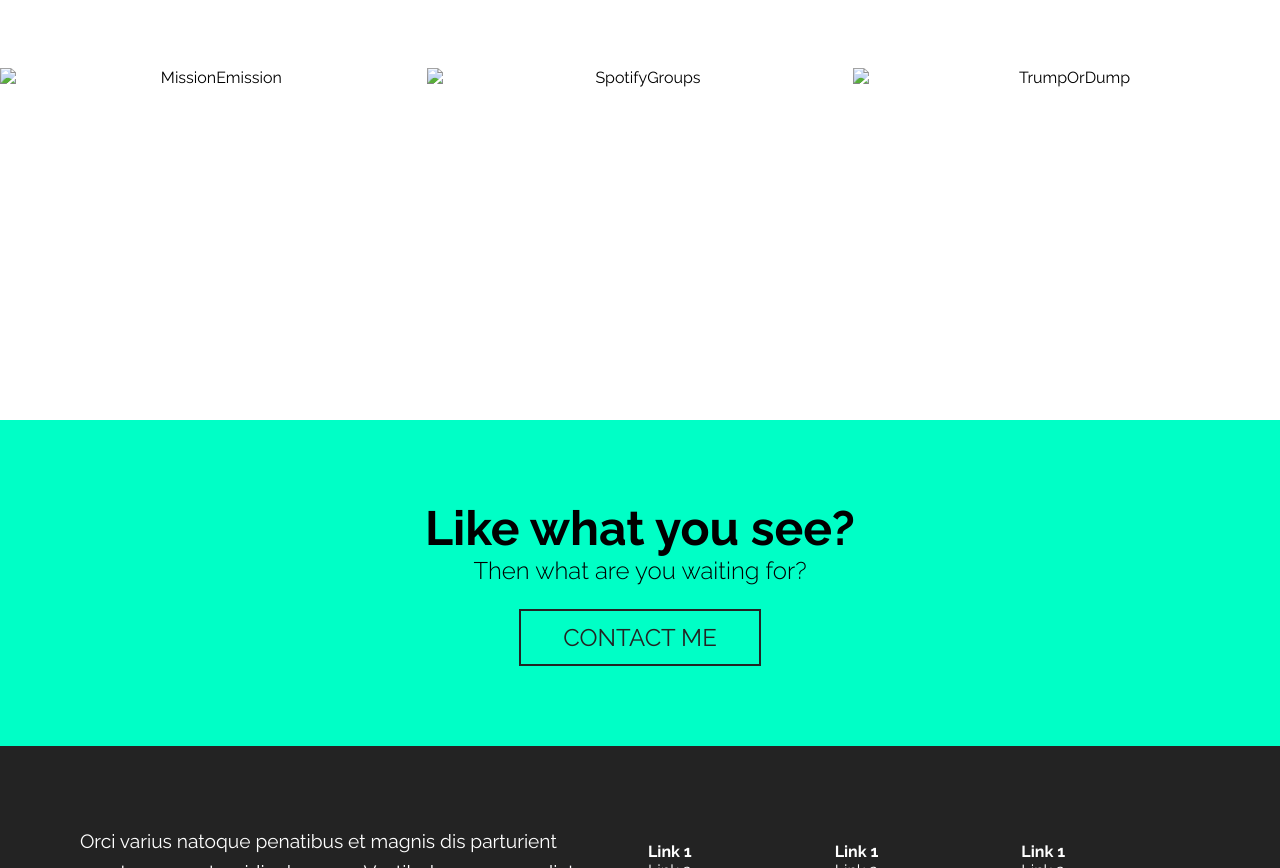
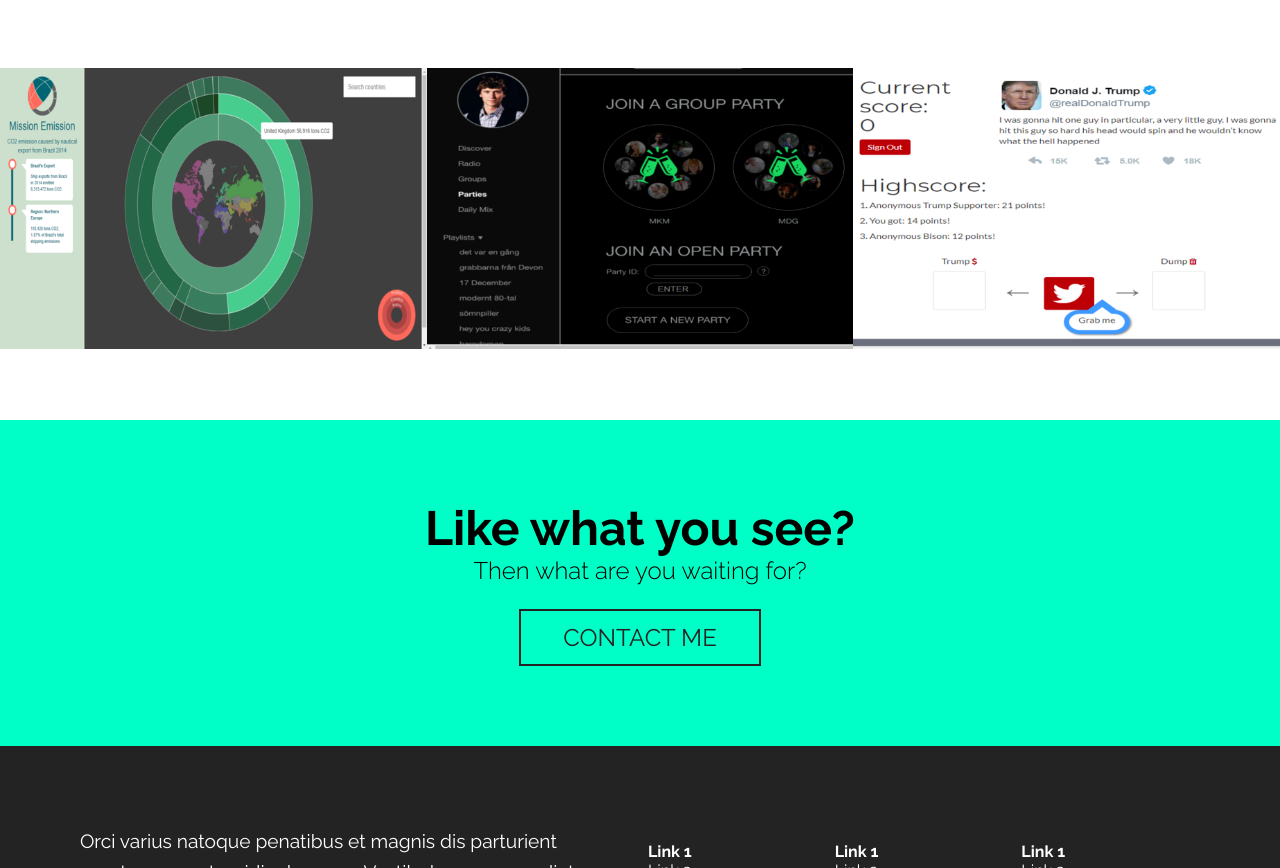
Before and after one commit to Eriklindstrom/Portfolio2.0, a plain HTML site: page index.html in a window 1280 px wide. Shown: the part 1953-2821 px from the top of the page. Drawn offline with nearby package versions, Linux system fonts and the light colour scheme; the site is published under a folder, as on GitHub Pages, so addresses that start at the root find nothing.

Commit message:
trying to fix images

```diff
--- a/index.html
+++ b/index.html
@@ -89,7 +89,7 @@
 
             <!--Porfolio item 04-->
             <figure class="port-item">
-                <img src="/img/MissionEmission.png" alt="MissionEmission">
+                <img src="img/MissionEmission.png" alt="MissionEmission">
                 <figcaption class="port-desc">
                     <p>Mission Emission</p>
                     <a data-fancybox="gallery" href="img/MissionEmission.png" class="button button-accent button-small"
@@ -99,7 +99,7 @@
 
             <!--Porfolio item 05-->
             <figure class="port-item">
-                <img src="/img/SpotifyGroups.png" alt="SpotifyGroups">
+                <img src="img/SpotifyGroups.png" alt="SpotifyGroups">
                 <figcaption class="port-desc">
                     <p>Spotify Groups</p>
                     <a data-fancybox="gallery" href="img/SpotifyGroups.png" class="button button-accent button-small"
@@ -109,7 +109,7 @@
 
             <!--Porfolio item 06-->
             <figure class="port-item">
-                <img src="/img/TrumpOrDump.png" alt="TrumpOrDump">
+                <img src="img/TrumpOrDump.png" alt="TrumpOrDump">
                 <figcaption class="port-desc">
                     <p>TrumpOrDump</p>
                     <a data-fancybox="gallery" href="img/TrumpOrDump.png" class="button button-accent button-small"
```
